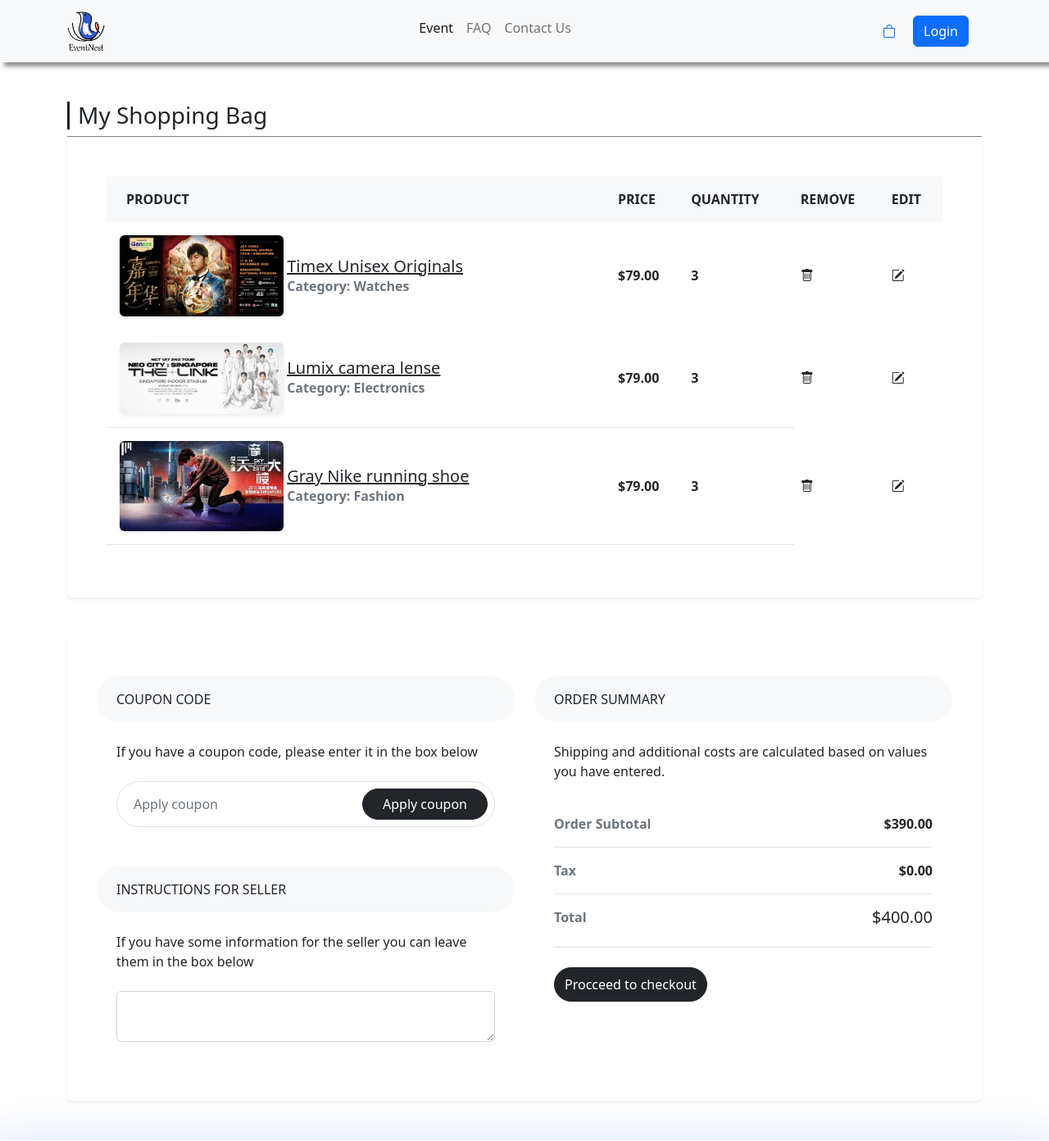
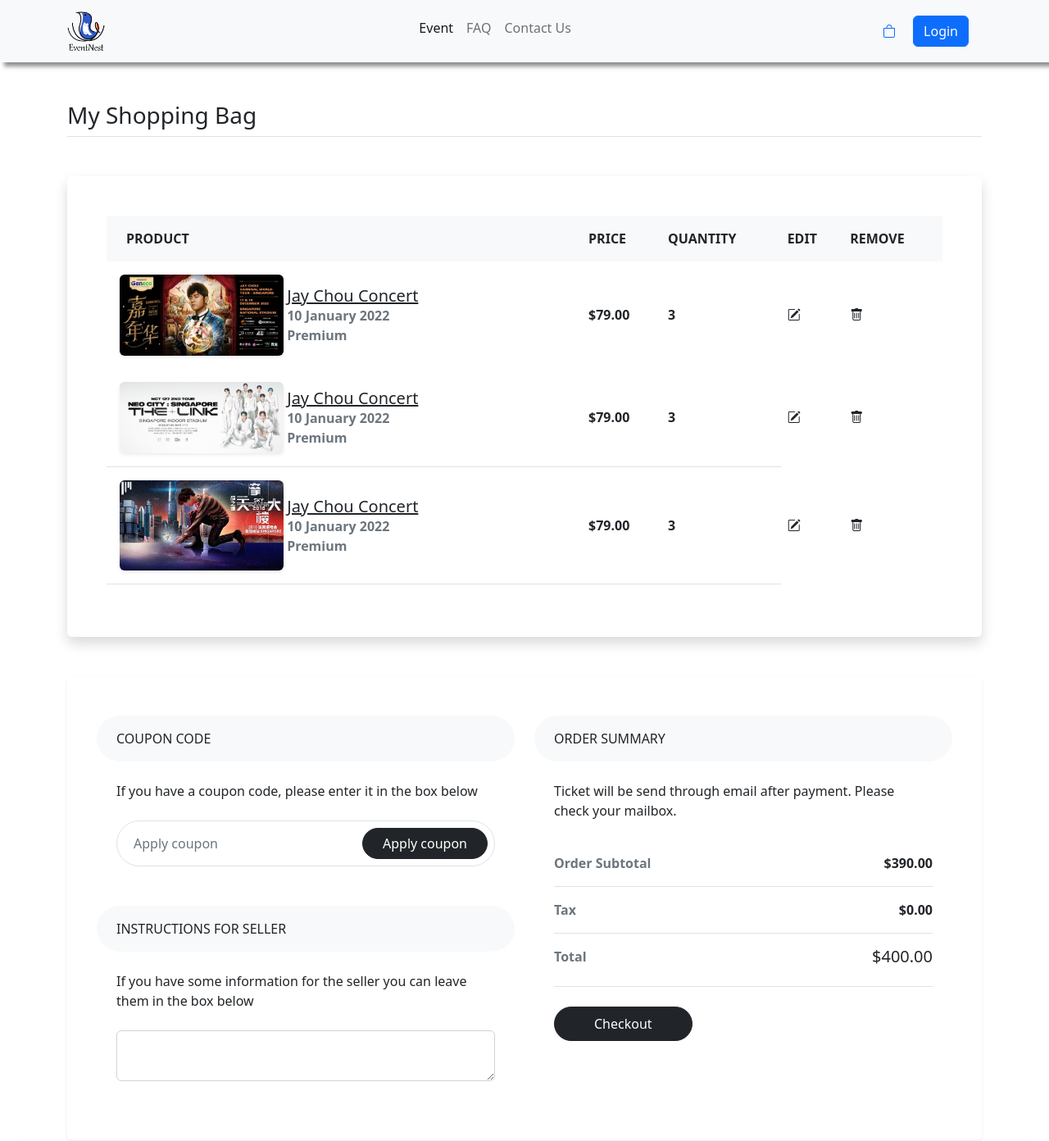
Before and after one commit to ZXiang1121/Web-Development-Assignment-EventNest-, a Flask app: page /cart in a window 1280 px wide. Shown: the top 1392 px of the page at 82% size. Run offline with Flask 2, Linux system fonts and the light colour scheme.

Commit message:
edit cart.html

```diff
--- a/static/styles/style.css
+++ b/static/styles/style.css
@@ -117,8 +117,3 @@ ol, ul {
     margin: 0;
     padding: 0;
 }
-
-.header-cart-border{
-    padding: 0 10px;
-    border-left: 3px solid #17252C
-}
--- a/templates/cart.html
+++ b/templates/cart.html
@@ -3,13 +3,13 @@
 
 {% block content%}
     <div class="container mt-5">
-        <header style="border-bottom: 1px solid grey">
-            <h3 class="header-cart-border">My Shopping Bag</h3>
+        <header class="border-bottom mb-5">
+            <h3>My Shopping Bag</h3>
         </header>
         <div class="pb-5">
             <div class="container">
               <div class="row">
-                <div class="col-lg-12 p-5 bg-white rounded shadow-sm mb-5">
+                <div class="col-lg-12 p-5 bg-white rounded shadow mb-5">
 
                   <!-- Shopping cart table -->
                   <div class="table-responsive">
@@ -26,10 +26,10 @@
                             <div class="py-2 text-uppercase">Quantity</div>
                           </th>
                           <th scope="col" class="border-0 bg-light">
-                            <div class="py-2 text-uppercase">Remove</div>
+                            <div class="py-2 text-uppercase">Edit</div>
                           </th>
                           <th scope="col" class="border-0 bg-light">
-                            <div class="py-2 text-uppercase">Edit</div>
+                            <div class="py-2 text-uppercase">Remove</div>
                           </th>
                         </tr>
                       </thead>
@@ -39,41 +39,53 @@
                             <div class="p-2">
                               <img src="{{(url_for('static', filename='images/jaychouconcertposter.jpg'))}}" alt="" width="200" class="img-fluid rounded shadow-sm">
                               <div class="ml-3 d-inline-block align-middle">
-                                <h5 class="mb-0"> <a href="#" class="text-dark d-inline-block align-middle">Timex Unisex Originals</a></h5><span class="text-muted font-weight-normal font-italic d-block">Category: Watches</span>
+                                <h5 class="mb-0">
+                                  <a href="#" class="text-dark d-inline-block align-middle">Jay Chou Concert</a>
+                                </h5>
+                                <span class="text-muted font-weight-normal font-italic d-block">10 January 2022</span>
+                                <span class="text-muted font-weight-normal font-italic d-block">Premium</span>
                               </div>
                             </div>
                           </th>
                           <td class="border-0 align-middle"><strong>$79.00</strong></td>
                           <td class="border-0 align-middle"><strong >3</strong></td>
+                          <td class="border-0 align-middle"><a href="#" class="text-dark"><i class="bi bi-pencil-square"></i></a></td>
                           <td class="border-0 align-middle"><a href="#" class="text-dark"><i class="bi bi-trash"></i></a></td>
-                          <td class="border-0 align-middle "><a href="#" class="text-dark"><i class="bi bi-pencil-square"></i></a></td>
                         </tr>
                         <tr>
                           <th scope="row">
                             <div class="p-2">
                               <img src="{{(url_for('static', filename='images/nctconcert.jpg'))}}" alt="" width="200" class="img-fluid rounded shadow-sm">
                               <div class="ml-3 d-inline-block align-middle">
-                                <h5 class="mb-0"><a href="#" class="text-dark d-inline-block">Lumix camera lense</a></h5><span class="text-muted font-weight-normal font-italic">Category: Electronics</span>
+                                <h5 class="mb-0">
+                                  <a href="#" class="text-dark d-inline-block align-middle">Jay Chou Concert</a>
+                                </h5>
+                                <span class="text-muted font-weight-normal font-italic d-block">10 January 2022</span>
+                                <span class="text-muted font-weight-normal font-italic d-block">Premium</span>
                               </div>
                             </div>
                           </th>
                           <td class="align-middle"><strong>$79.00</strong></td>
                           <td class="align-middle"><strong>3</strong></td>
+                          <td class="border-0 align-middle"><a href="#" class="text-dark"><i class="bi bi-pencil-square"></i></a></td>
                           <td class="border-0 align-middle"><a href="#" class="text-dark"><i class="bi bi-trash"></i></a></td>
-                          <td class="border-0 align-middle"><a href="#" class="text-dark"><i class="bi bi-pencil-square"></i></a></td>
                         </tr>
                         <tr>
                           <th scope="row">
                             <div class="p-2">
                               <img src="{{(url_for('static', filename='images/xuezhiqianconcertposter.jpg'))}}" alt="" width="200" class="img-fluid rounded shadow-sm">
                               <div class="ml-3 d-inline-block align-middle">
-                                <h5 class="mb-0"> <a href="#" class="text-dark d-inline-block">Gray Nike running shoe</a></h5><span class="text-muted font-weight-normal font-italic">Category: Fashion</span>
+                                <h5 class="mb-0">
+                                  <a href="#" class="text-dark d-inline-block align-middle">Jay Chou Concert</a>
+                                </h5>
+                                <span class="text-muted font-weight-normal font-italic d-block">10 January 2022</span>
+                                <span class="text-muted font-weight-normal font-italic d-block">Premium</span>
                               </div>
                             </div>
                             <td class="align-middle"><strong>$79.00</strong></td>
                             <td class="align-middle"><strong>3</strong></td>
+                            <td class="border-0 align-middle"><a href="#" class="text-dark"><i class="bi bi-pencil-square"></i></a></td>
                             <td class="border-0 align-middle"><a href="#" class="text-dark"><i class="bi bi-trash"></i></a></td>
-                            <td class="border-0 align-middle"><a href="#" class="text-dark"><i class="bi bi-pencil-square"></i></a></td>
                         </tr>
                       </tbody>
                     </table>
@@ -103,14 +115,15 @@
                 <div class="col-lg-6">
                   <div class="bg-light rounded-pill px-4 py-3 text-uppercase font-weight-bold">Order summary </div>
                   <div class="p-4">
-                    <p class="font-italic mb-4">Shipping and additional costs are calculated based on values you have entered.</p>
+                    <p class="font-italic mb-4">Ticket will be send through email after payment. Please check your mailbox.</p>
                     <ul class="list-unstyled mb-4">
                       <li class="d-flex justify-content-between py-3 border-bottom"><strong class="text-muted">Order Subtotal </strong><strong>$390.00</strong></li>
                       <li class="d-flex justify-content-between py-3 border-bottom"><strong class="text-muted">Tax</strong><strong>$0.00</strong></li>
                       <li class="d-flex justify-content-between py-3 border-bottom"><strong class="text-muted">Total</strong>
                         <h5 class="font-weight-bold">$400.00</h5>
                       </li>
-                    </ul><a href="#" class="btn btn-dark rounded-pill py-2 btn-block">Procceed to checkout</a>
+                    </ul>
+                    <a href="#" class="btn btn-dark rounded-pill py-2 px-5 btn-block">Checkout</a>
                   </div>
                 </div>
               </div>
```
